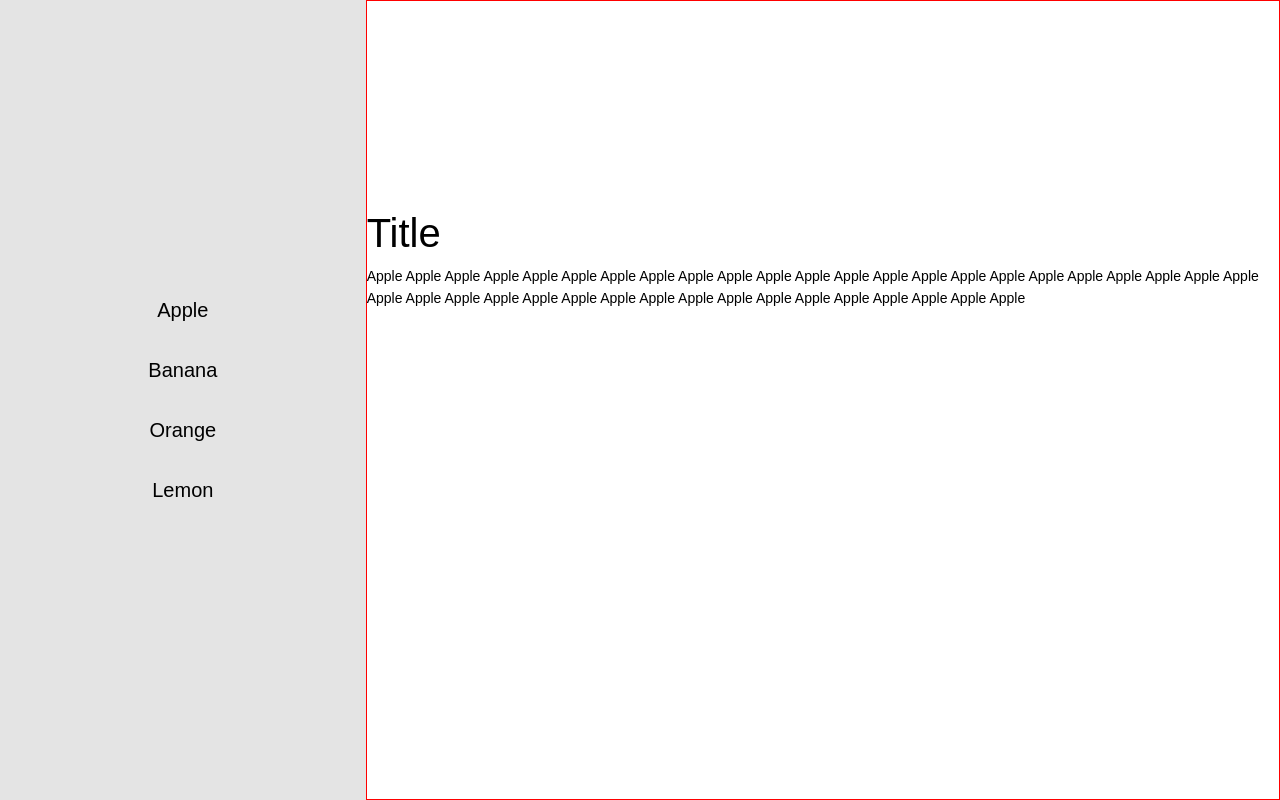
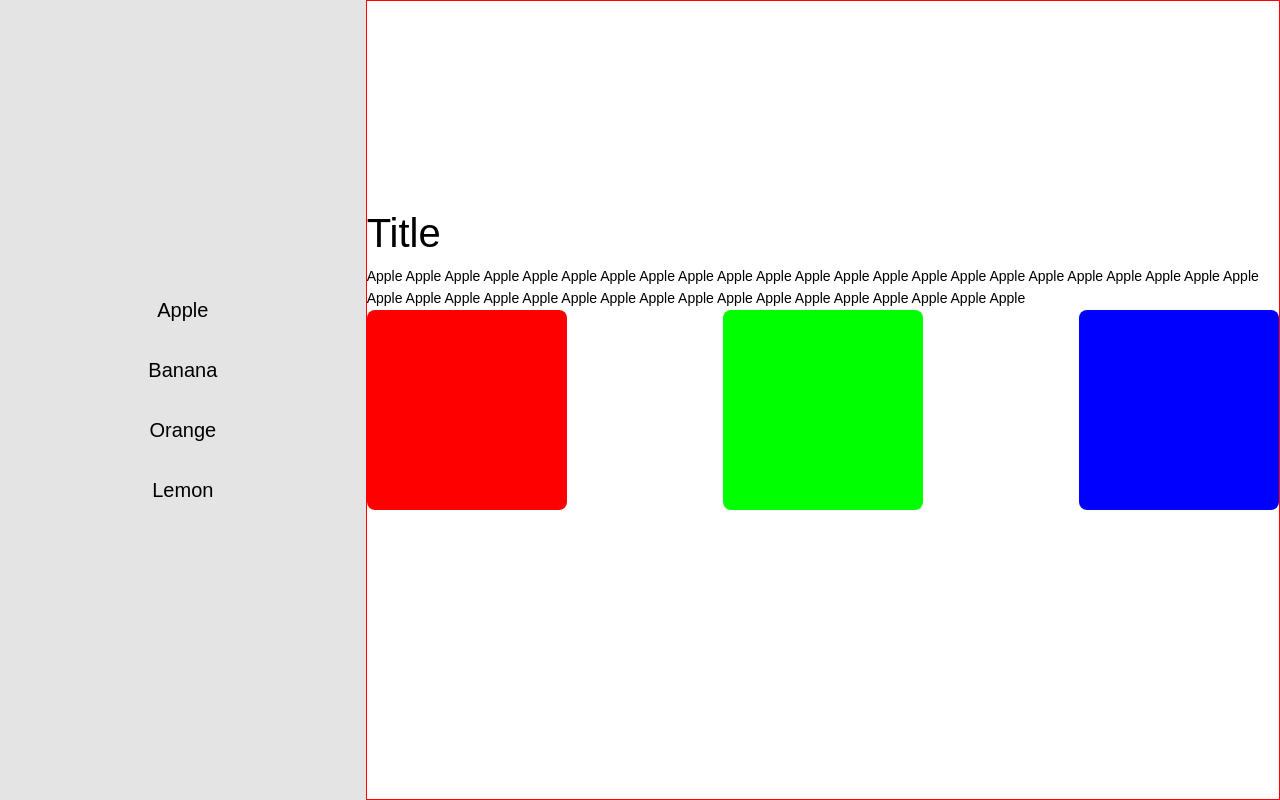
Before and after one commit to kaminiso-git/narou_practice, a Vue app: page / in a window 1280 px wide. Built offline with nearby package versions, Linux system fonts and the light colour scheme.

Commit message:
できた

```diff
--- /dev/null
+++ b/src/components/ColorSquare.vue
@@ -0,0 +1,18 @@
+<template>
+  <div :class="$style.container"></div>
+</template>
+
+<script setup lang="ts">
+defineProps<{
+  color?: string
+}>()
+</script>
+
+<style module>
+.container {
+  width: 200px;
+  height: 200px;
+  background-color: v-bind('color');
+  border-radius: 8px;
+}
+</style>
--- a/src/components/MainContent.vue
+++ b/src/components/MainContent.vue
@@ -2,10 +2,17 @@
   <div :class="$style.container">
     <div :class="$style.title">Title</div>
     <div>{{ `${fruit} `.repeat(40).trim() }}</div>
+    <div :class="$style.squares">
+      <ColorSquare color="red" />
+      <ColorSquare color="lime" />
+      <ColorSquare color="blue" />
+    </div>
   </div>
 </template>
 
 <script setup lang="ts">
+import ColorSquare from './ColorSquare.vue'
+
 defineProps<{
   fruit: string
 }>()
@@ -23,4 +30,10 @@ defineProps<{
 .title {
   font-size: 40px;
 }
+
+.squares {
+  display: flex;
+  flex-direction: row;
+  justify-content: space-between;
+}
 </style>
```
